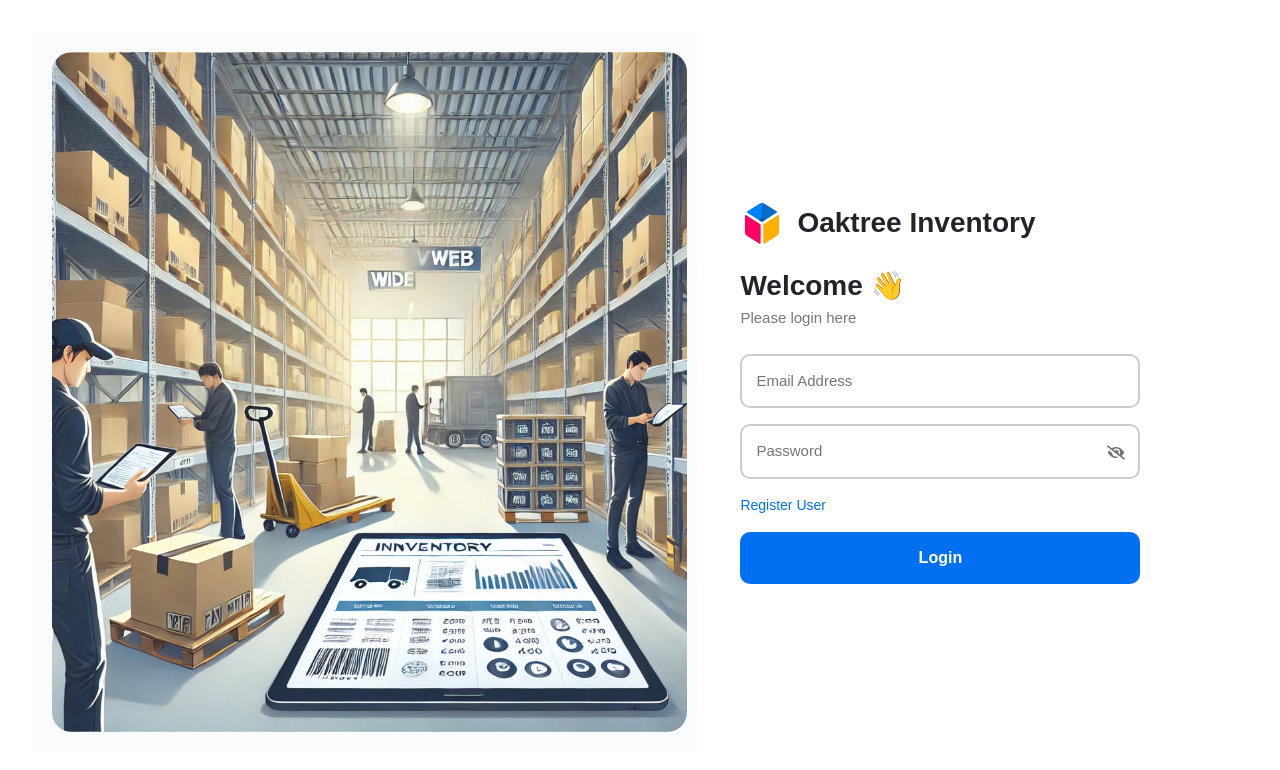
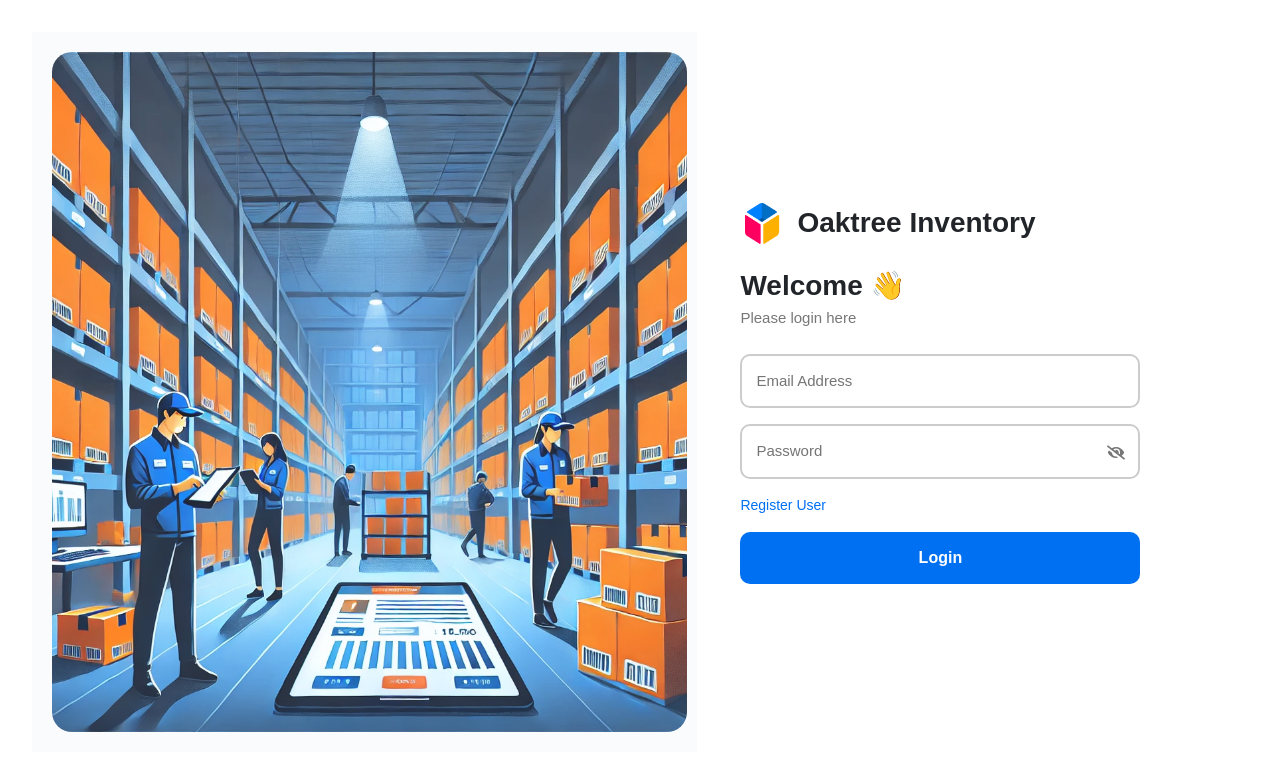
Before and after one commit to nhickad/oaktree-fullstack-app, a Next.js app in the folder client/: page /login in a window 1280 px wide. Shown: the top 770 px of the page. Built offline with nearby package versions, Linux system fonts and the light colour scheme.

Commit message:
new panel test

```diff
--- a/client/src/components/LoginForm.jsx
+++ b/client/src/components/LoginForm.jsx
@@ -65,7 +65,7 @@ export default function LoginForm() {
     <div className={styles.container}>
       <div className={styles.leftPanel}>
       <img
-          src="/testimage.jpg"
+          src="/newPanel.jpg"
           alt="Abstract Art"
           className={styles.abstractImage}
         />
```
Also changed, not shown: client/public/newPanel.jpg (added).
